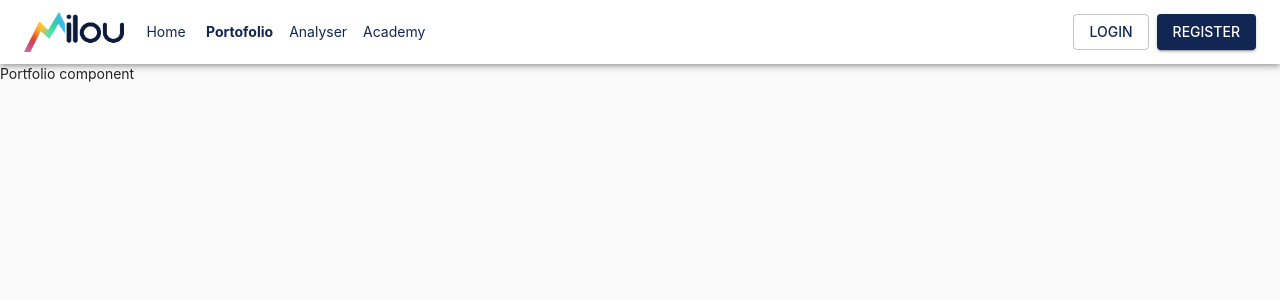
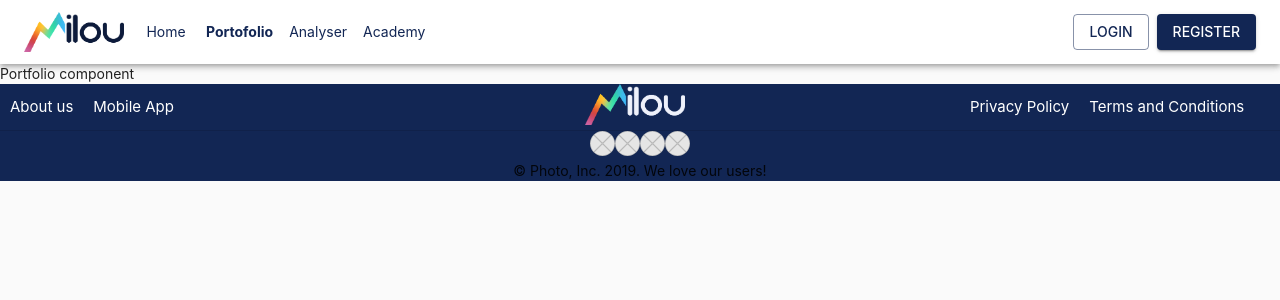
Before and after one commit to ProjectMilou/frontend, a React (Create React App) app: page /portofolio in a window 1280 px wide. Shown: the top 300 px of the page. Built offline with nearby package versions, Linux system fonts and the light colour scheme.

Commit message:
Add footer and Ellipse

```diff
--- a/src/components/App.tsx
+++ b/src/components/App.tsx
@@ -5,6 +5,7 @@ import Shell from './shell/Shell';
 import Analyser from './analyser/Analyser';
 import Portfolio from './portfolio/Portfolio';
 import Header from './header/Header';
+import Footer from './footer/Footer';
 
 const theme = createMuiTheme({
   typography: {
@@ -47,6 +48,7 @@ const App: React.FC = () => (
       <Analyser path="/analyser" />
       <Portfolio path="/portofolio" />
     </Router>
+    <Footer />
   </ThemeProvider>
 );
 
--- /dev/null
+++ b/src/components/footer/Ellipse.tsx
@@ -0,0 +1,8 @@
+import React from 'react';
+
+const Ellipse: React.FC = () => <svg width="25" height="25" viewBox="0 0 44 44" fill="none" xmlns="http://www.w3.org/2000/svg">
+    <path d="M44 22C44 28.0751 41.5376 33.5751 37.5563 37.5563C33.5751 41.5376 28.0751 44 22 44C15.9249 44 10.4249 41.5376 6.44365 37.5563C2.46243 33.5751 0 28.0751 0 22C0 15.9249 2.46243 10.4249 6.44365 6.44365C10.4249 2.46243 15.9249 0 22 0C28.0751 0 33.5751 2.46243 37.5563 6.44365C41.5376 10.4249 44 15.9249 44 22Z" fill="#E5E5E5" />
+    <path d="M21.2929 22L6.44774 36.8452C2.76239 32.9854 0.5 27.7574 0.5 22C0.5 16.2426 2.76239 11.0146 6.44774 7.15484L21.2929 22ZM37.5523 36.8452L22.7071 22L37.5523 7.15484C41.2376 11.0146 43.5 16.2426 43.5 22C43.5 27.7574 41.2376 32.9854 37.5523 36.8452ZM36.8452 6.44774L22 21.2929L7.15484 6.44774C11.0146 2.76239 16.2426 0.5 22 0.5C27.7574 0.5 32.9854 2.76239 36.8452 6.44774ZM22 22.7071L36.8452 37.5523C32.9854 41.2376 27.7574 43.5 22 43.5C16.2426 43.5 11.0146 41.2376 7.15484 37.5523L22 22.7071Z" stroke="black" strokeOpacity="0.3" />
+</svg>
+
+export default Ellipse;
--- /dev/null
+++ b/src/components/footer/Footer.tsx
@@ -0,0 +1,66 @@
+import React from 'react';
+import { createStyles, Divider, Grid, makeStyles, SvgIcon, Theme } from '@material-ui/core';
+import { Link } from '@reach/router';
+import logo from '../../assets/images/logo2.png';
+import Ellipse from './Ellipse';
+
+const useStyles = makeStyles((theme: Theme) =>
+    createStyles({
+        logo: {
+            maxWidth: 100,
+            marginRight: '10px'
+        },
+        grow: {
+            flexGrow: 1
+        },
+        link: {
+            color: theme.palette.primary.contrastText,
+            textDecoration: "none",
+            textTransform: "none",
+            margin: 10,
+            fontSize: 15
+        },
+        p: {
+            textAlign: 'center'
+        },
+        container: {
+            backgroundColor: theme.palette.primary.main
+        }
+    })
+);
+
+const Footer: React.FC = () => {
+    const classes = useStyles();
+    return (
+        <div className={classes.container}>
+            <Grid container direction="row" alignItems="center" >
+                <Grid item xs justify="space-between">
+                    <Link to="/aboutus" className={classes.link}>About us</Link>
+                    <Link to="/mobileapp" className={classes.link}>Mobile App</Link>
+                </Grid>
+                <Grid container xs={6} justify="center">
+                    <Grid item>
+                        <img src={logo} alt="milou-logo" className={classes.logo} />
+                    </Grid>
+                </Grid>
+
+                <Grid item xs>
+                    <Link to="/privacy" className={classes.link}>Privacy Policy</Link>
+                    <Link to="/terms" className={classes.link}>Terms and Conditions</Link>
+                </Grid>
+            </Grid>
+            <Divider color="white" />
+            <Grid
+                container
+                direction="column"
+                justify="space-around"
+                alignItems="center"
+            >
+                <Grid item><Ellipse /><Ellipse /><Ellipse /><Ellipse /></Grid>
+                <Grid item>© Photo, Inc. 2019. We love our users!</Grid>
+            </Grid>
+        </div>
+    );
+};
+
+export default Footer;
--- a/src/components/header/Header.tsx
+++ b/src/components/header/Header.tsx
@@ -13,7 +13,6 @@ const useStyles = makeStyles((theme: Theme) =>
             flexGrow: 1
         },
         button: {
-            color: theme.palette.primary.main,
             margin: theme.spacing(1)
         }
     })
@@ -33,7 +32,7 @@ const Header: React.FC = () => {
 
                 <div className={classes.grow} />
 
-                <Button className={classes.button} variant="outlined" >Login</Button>
+                <Button className={classes.button} variant="outlined" color="primary">Login</Button>
                 <Button variant="contained" color="primary">Register</Button>
             </Toolbar>
         </AppBar>
```
Also changed, not shown: src/assets/images/logo2.png (added), 1 other file (tests, documents, lock files or other folders).
